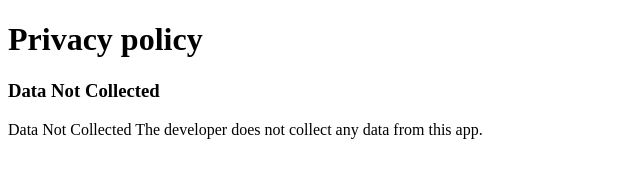
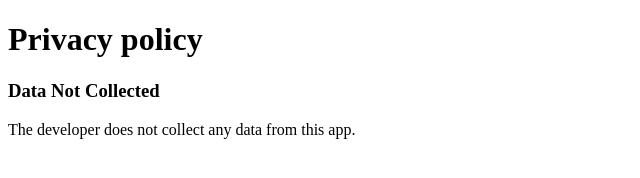
Before and after one commit to Autthawigorn/catendar.github.io, a plain HTML site: page main.html in a window 1280 px wide. Shown: the whole page, without its empty margins (0-640 px from the left). Drawn offline with Linux system fonts and the light colour scheme.

Commit message:
Update main.html

```diff
--- a/main.html
+++ b/main.html
@@ -3,7 +3,6 @@
 <body>
 <h1>Privacy policy</h1>
 <h3>Data Not Collected</h3>
-<p>Data Not Collected
-The developer does not collect any data from this app.</p>
+<p>The developer does not collect any data from this app.</p>
 </body>
 </html>
```
